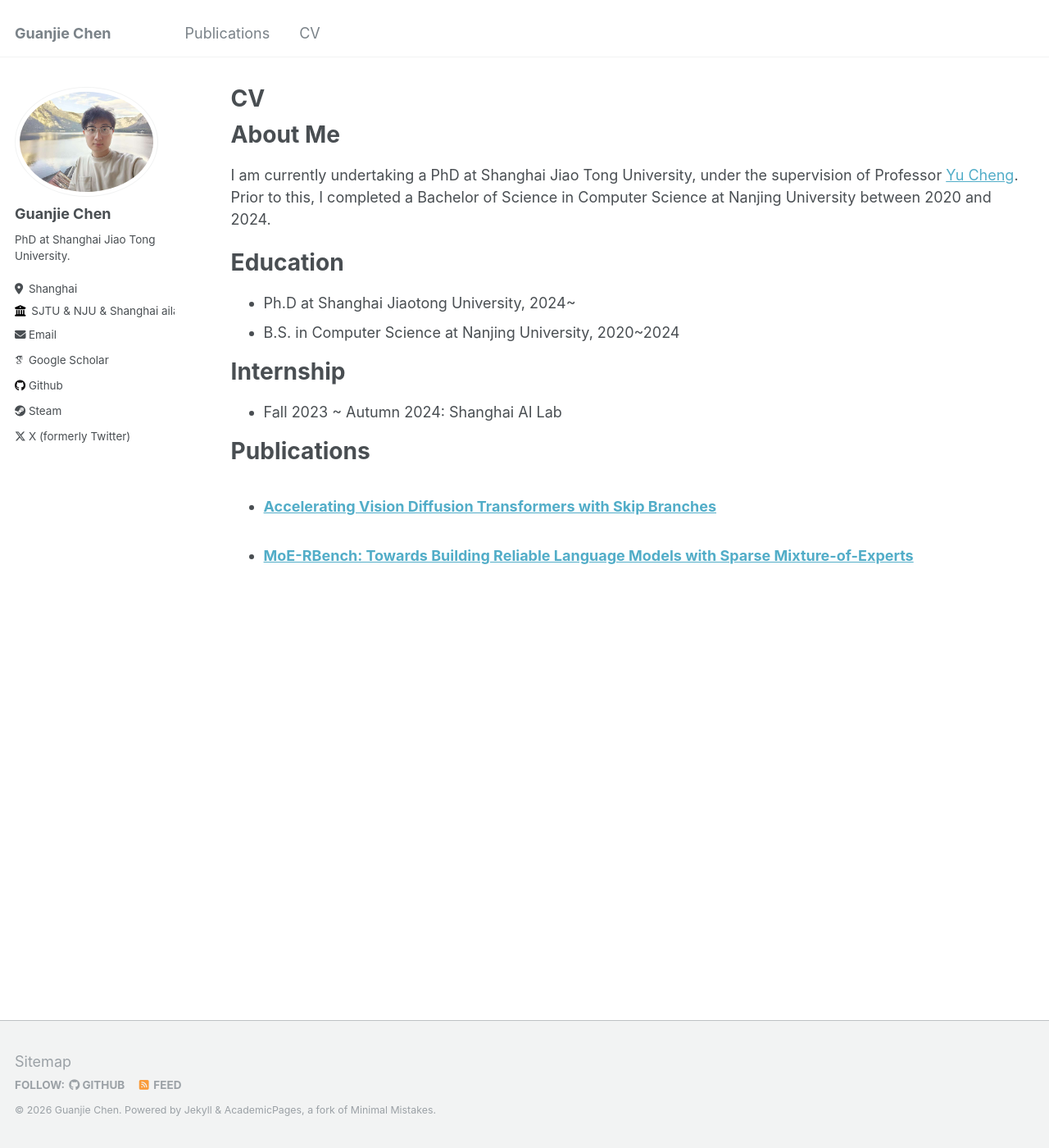
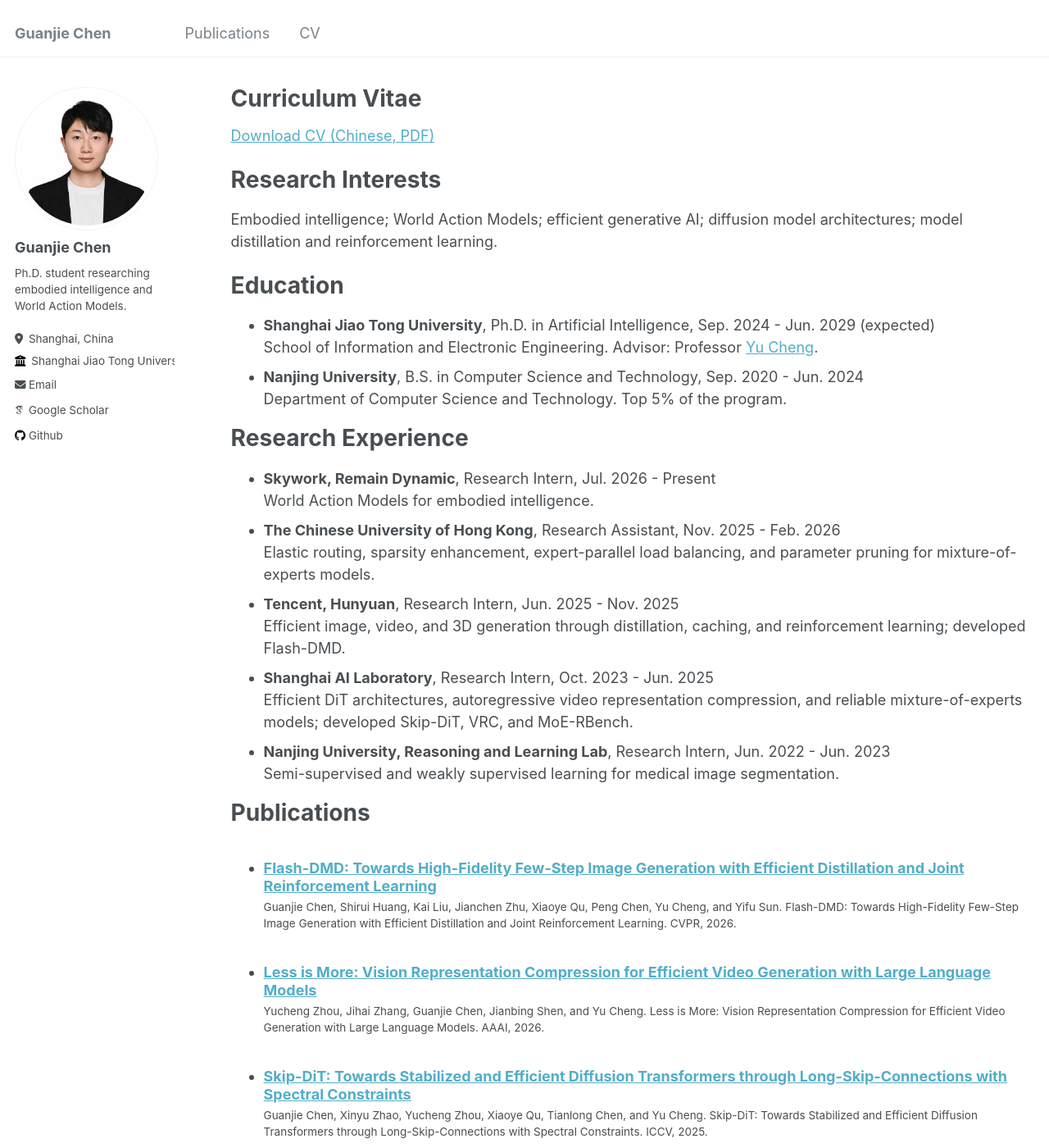
Before and after one commit to guanjiechen118/guanjiechen118.github.io, a Jekyll site: the page built from _pages/cv.md, in a window 1280 px wide and 1400 px high. Shown: the whole window at 82% size. Built offline with Jekyll 4.4.1, drawn with Linux system fonts in a browser that asks for light colours; some web fonts are replaced; some of the changed text lies outside the part shown.

Commit message:
Update academic profile and publications

```diff
--- a/_config.yml
+++ b/_config.yml
@@ -11,7 +11,7 @@ locale                   : "en-US"
 title                    : "Guanjie Chen"
 title_separator          : "-"
 name                     : &name "Guanjie Chen"
-description              : &description "Phd of Shanghai Jiao Tong university"
+description              : &description "Ph.D. student at Shanghai Jiao Tong University researching embodied intelligence and World Action Models"
 url                      : https://guanjiechen118.github.io # the base hostname & protocol for your site e.g. "https://mmistakes.github.io"
 baseurl                  : "" # the subpath of your site, e.g. "/blog"
 repository               : "guanjiechen118/guanjiechen118.github.io"
@@ -21,18 +21,18 @@ repository               : "guanjiechen118/guanjiechen118.github.io"
 #               Additional customization can be done by editing /_includes/author-profile.html
 author:
   # Biographic information
-  avatar           : "cgj2.jpg"
+  avatar           : "me.jpg"
   name             : "Guanjie Chen"
   pronouns         : # example: "she/her"
-  bio              : "PhD at Shanghai Jiao Tong University."
-  location         : "Shanghai"
-  employer         : "SJTU & NJU & Shanghai ailab"
+  bio              : "Ph.D. student researching embodied intelligence and World Action Models."
+  location         : "Shanghai, China"
+  employer         : "Shanghai Jiao Tong University"
   uri              : # URL
-  email            : "chenguanjie@pjlab.org.cn"
+  email            : "chenguanjie@sjtu.edu.cn"
 
   # Academic websites
   arxiv            : # URL - Update with the correct link to your profile
-  googlescholar    : "https://scholar.google.com/citations?user=PS_CX0AAAAAJ"
+  googlescholar    : "https://scholar.google.com/citations?user=cpBU1VgAAAAJ&hl=en"
   impactstory      : # URL
   semantic         : # URL
   researchgate     : # URL
@@ -54,10 +54,10 @@ author:
   medium           : # URL
   pinterest        : # Username
   soundcloud       : # Username
-  steam            : cgj222
+  steam            :
   telegram         : # URL
   tumblr           : # Username
-  twitter          : GJChen11710
+  twitter          :
   vine             : # Username
   weibo            : # Username
   wikipedia        : # Username
@@ -118,7 +118,7 @@ facebook:
   username               :
   app_id                 :
   publisher              :
-og_image                 :  # Open Graph/Twitter default site image
+og_image                 : me.jpg
 # For specifying social profiles
 # - https://developers.google.com/structured-data/customize/social-profiles
 social:
--- a/_pages/cv.md
+++ b/_pages/cv.md
@@ -1,47 +1,47 @@
 ---
 layout: archive
-title: "CV"
+title: "Curriculum Vitae"
 permalink: /cv/
 author_profile: true
 redirect_from:
   - /resume
 ---
 
-{% include base_path %}
+[Download CV (Chinese, PDF)](/files/Guanjie_Chen_CV_CN.pdf)
 
-About Me
+Research Interests
 ======
-I am currently undertaking a PhD at Shanghai Jiao Tong University, under the supervision of Professor [Yu Cheng](https://ych133.github.io/). Prior to this, I completed a Bachelor of Science in Computer Science at Nanjing University between 2020 and 2024.
+Embodied intelligence; World Action Models; efficient generative AI; diffusion model architectures; model distillation and reinforcement learning.
 
 Education
 ======
-* Ph.D at Shanghai Jiaotong University, 2024~
-* B.S. in Computer Science at Nanjing University, 2020~2024
+- **Shanghai Jiao Tong University**, Ph.D. in Artificial Intelligence, Sep. 2024 - Jun. 2029 (expected)<br>
+  School of Information and Electronic Engineering. Advisor: Professor [Yu Cheng](https://ych133.github.io/).
+- **Nanjing University**, B.S. in Computer Science and Technology, Sep. 2020 - Jun. 2024<br>
+  Department of Computer Science and Technology. Top 5% of the program.
 
-Internship
+Research Experience
 ======
-* Fall 2023 ~ Autumn 2024: Shanghai AI Lab
+- **Skywork, Remain Dynamic**, Research Intern, Jul. 2026 - Present<br>
+  World Action Models for embodied intelligence.
+- **The Chinese University of Hong Kong**, Research Assistant, Nov. 2025 - Feb. 2026<br>
+  Elastic routing, sparsity enhancement, expert-parallel load balancing, and parameter pruning for mixture-of-experts models.
+- **Tencent, Hunyuan**, Research Intern, Jun. 2025 - Nov. 2025<br>
+  Efficient image, video, and 3D generation through distillation, caching, and reinforcement learning; developed Flash-DMD.
+- **Shanghai AI Laboratory**, Research Intern, Oct. 2023 - Jun. 2025<br>
+  Efficient DiT architectures, autoregressive video representation compression, and reliable mixture-of-experts models; developed Skip-DiT, VRC, and MoE-RBench.
+- **Nanjing University, Reasoning and Learning Lab**, Research Intern, Jun. 2022 - Jun. 2023<br>
+  Semi-supervised and weakly supervised learning for medical image segmentation.
 
 Publications
 ======
-  <ul>{% for post in site.publications reversed %}
-    {% include archive-single-cv.html %}
-  {% endfor %}</ul>
+<ul>{% for post in site.publications reversed %}
+  {% include archive-single-cv.html %}
+{% endfor %}</ul>
 
-
-
-<!-- Talks
+Honors
 ======
-  <ul>{% for post in site.talks reversed %}
-    {% include archive-single-talk-cv.html  %}
-  {% endfor %}</ul>
-
-Teaching
-======
-  <ul>{% for post in site.teaching reversed %}
-    {% include archive-single-cv.html %}
-  {% endfor %}</ul>
-
-Service and leadership
-======
-* Currently signed in to 43 different slack teams -->
+- ICML Top Reviewer
+- Global finalist, Citi Financial Innovation Application Competition
+- Outstanding Student, Nanjing University
+- National Encouragement Scholarship and People's Scholarship
--- /dev/null
+++ b/_publications/flash-dmd.md
@@ -0,0 +1,10 @@
+---
+title: "Flash-DMD: Towards High-Fidelity Few-Step Image Generation with Efficient Distillation and Joint Reinforcement Learning"
+excerpt: '**Guanjie Chen**, Shirui Huang, Kai Liu, Jianchen Zhu, Xiaoye Qu, Peng Chen, Yu Cheng, Yifu Sun'
+date: 2026-06-01
+venue: 'IEEE/CVF Conference on Computer Vision and Pattern Recognition (CVPR)'
+paperurl: 'https://arxiv.org/abs/2511.20549'
+citation: 'Guanjie Chen, Shirui Huang, Kai Liu, Jianchen Zhu, Xiaoye Qu, Peng Chen, Yu Cheng, and Yifu Sun. Flash-DMD: Towards High-Fidelity Few-Step Image Generation with Efficient Distillation and Joint Reinforcement Learning. CVPR, 2026.'
+---
+
+Flash-DMD combines efficient distribution-matching distillation with reinforcement learning to produce high-fidelity few-step image generators at a fraction of the conventional training cost.
--- /dev/null
+++ b/_publications/less-is-more.md
@@ -0,0 +1,10 @@
+---
+title: "Less is More: Vision Representation Compression for Efficient Video Generation with Large Language Models"
+excerpt: 'Yucheng Zhou, Jihai Zhang, **Guanjie Chen**, Jianbing Shen, Yu Cheng'
+date: 2026-02-01
+venue: 'AAAI Conference on Artificial Intelligence (AAAI)'
+paperurl: 'https://ojs.aaai.org/index.php/AAAI/article/view/38391'
+citation: 'Yucheng Zhou, Jihai Zhang, Guanjie Chen, Jianbing Shen, and Yu Cheng. Less is More: Vision Representation Compression for Efficient Video Generation with Large Language Models. AAAI, 2026.'
+---
+
+We compress visual token representations and extend next-token prediction to next-sequence prediction for substantially faster autoregressive video generation.
--- a/_publications/moe-rbench.md
+++ b/_publications/moe-rbench.md
@@ -1,10 +1,10 @@
 ---
 title: "MoE-RBench: Towards Building Reliable Language Models with Sparse Mixture-of-Experts"
-excerpt: 'Authors: **Guanjie Chen**\*, Xinyu Zhao\*, Tianlong Chen, Yu Cheng'
-date: 2024-05-02
-venue: 'International Conference of Machine Learning'
-paperurl: 'https://arxiv.org/abs/2406.11353v1'
+excerpt: '**Guanjie Chen**, Xinyu Zhao, Tianlong Chen, Yu Cheng'
+date: 2024-07-01
+venue: 'International Conference on Machine Learning (ICML)'
+paperurl: 'https://arxiv.org/abs/2406.11353'
+citation: 'Guanjie Chen, Xinyu Zhao, Tianlong Chen, and Yu Cheng. MoE-RBench: Towards Building Reliable Language Models with Sparse Mixture-of-Experts. ICML, 2024.'
 ---
 
-
-The contents above will be part of a list of publications, if the user clicks the link for the publication than the contents of section will be rendered as a full page, allowing you to provide more information about the paper for the reader. When publications are displayed as a single page, the contents of the above "citation" field will automatically be included below this section in a smaller font.
+We study the reliability of sparse mixture-of-experts language models and provide a comprehensive benchmark for comparing MoE and dense architectures.
--- /dev/null
+++ b/_publications/openthinkimg.md
@@ -0,0 +1,10 @@
+---
+title: "OpenThinkIMG: Learning to Think with Images via Visual Tool Reinforcement Learning"
+excerpt: 'Zhaochen Su, Liang Li, Mingyang Song, Yuning Hao, Zhengyuan Yang, Jihai Zhang, **Guanjie Chen**, et al.'
+date: 2025-05-01
+venue: 'arXiv preprint'
+paperurl: 'https://arxiv.org/abs/2505.08617'
+citation: 'Zhaochen Su, Liang Li, Mingyang Song, Yuning Hao, Zhengyuan Yang, Jihai Zhang, Guanjie Chen, et al. OpenThinkIMG: Learning to Think with Images via Visual Tool Reinforcement Learning. arXiv:2505.08617, 2025.'
+---
+
+OpenThinkIMG studies visual tool use and reinforcement learning for multimodal reasoning with images.
--- a/_publications/skip-dit.md
+++ b/_publications/skip-dit.md
@@ -1,8 +1,10 @@
 ---
-title: "Accelerating Vision Diffusion Transformers with Skip Branches"
-excerpt: 'Authors: **Guanjie Chen**\*, Xinyu Zhao\*, Tianlong Chen, Yu Cheng'
-date: 2024-11-25
+title: "Skip-DiT: Towards Stabilized and Efficient Diffusion Transformers through Long-Skip-Connections with Spectral Constraints"
+excerpt: '**Guanjie Chen**, Xinyu Zhao, Yucheng Zhou, Xiaoye Qu, Tianlong Chen, Yu Cheng'
+date: 2025-09-01
+venue: 'International Conference on Computer Vision (ICCV)'
 paperurl: 'https://arxiv.org/abs/2411.17616'
+citation: 'Guanjie Chen, Xinyu Zhao, Yucheng Zhou, Xiaoye Qu, Tianlong Chen, and Yu Cheng. Skip-DiT: Towards Stabilized and Efficient Diffusion Transformers through Long-Skip-Connections with Spectral Constraints. ICCV, 2025.'
 ---
 
-The contents above will be part of a list of publications, if the user clicks the link for the publication than the contents of section will be rendered as a full page, allowing you to provide more information about the paper for the reader. When publications are displayed as a single page, the contents of the above "citation" field will automatically be included below this section in a smaller font.
+Skip-DiT introduces spectrally constrained long skip connections for more stable and efficient diffusion transformers, accelerating training by 4.4x and inference by up to 2x.
```
Also changed, not shown: README.md (deleted, +0 -5 lines), _pages/about.md (+41 -11 lines), _pages/publications.md (+1 -1 lines), images/me.jpg (added), 1 other file.
